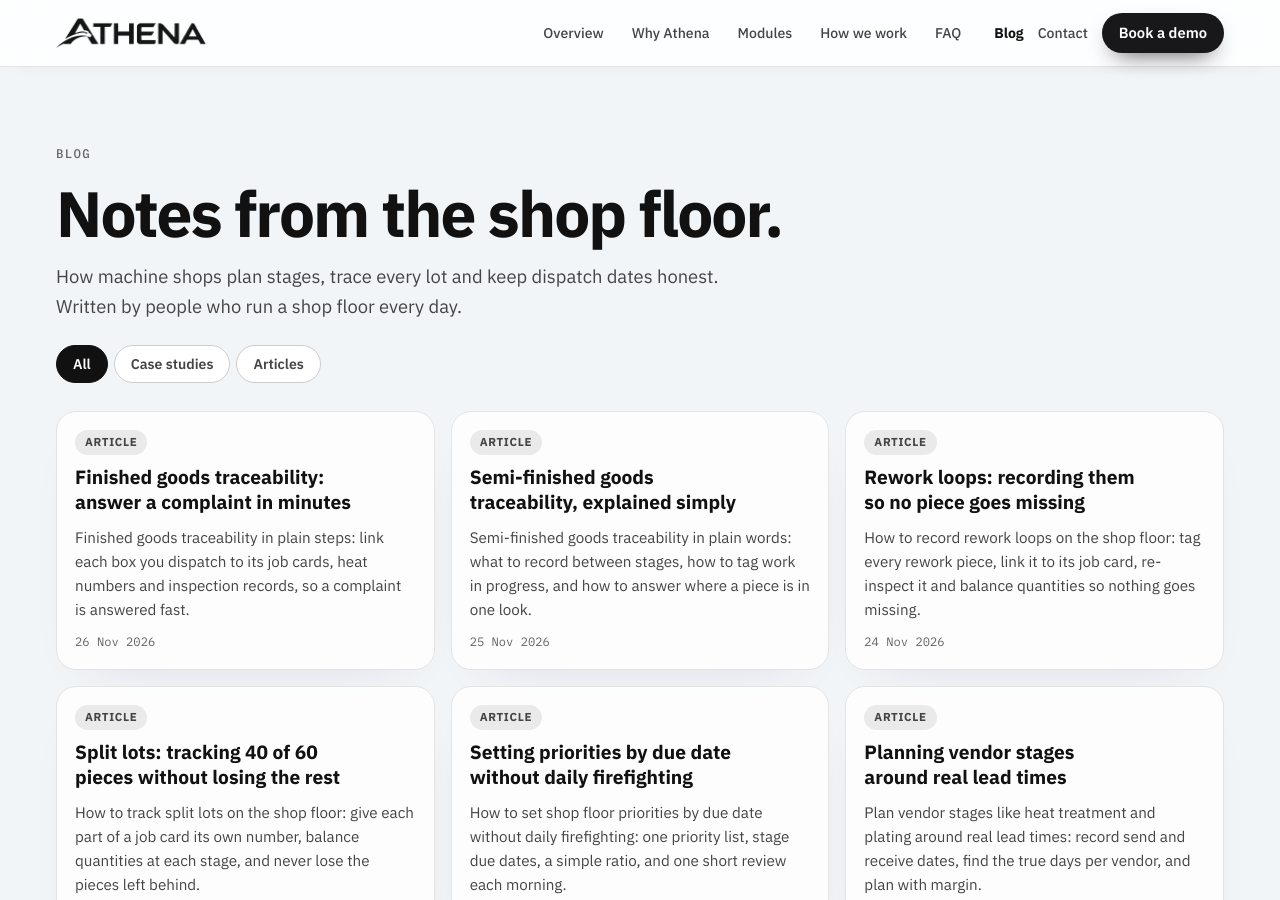
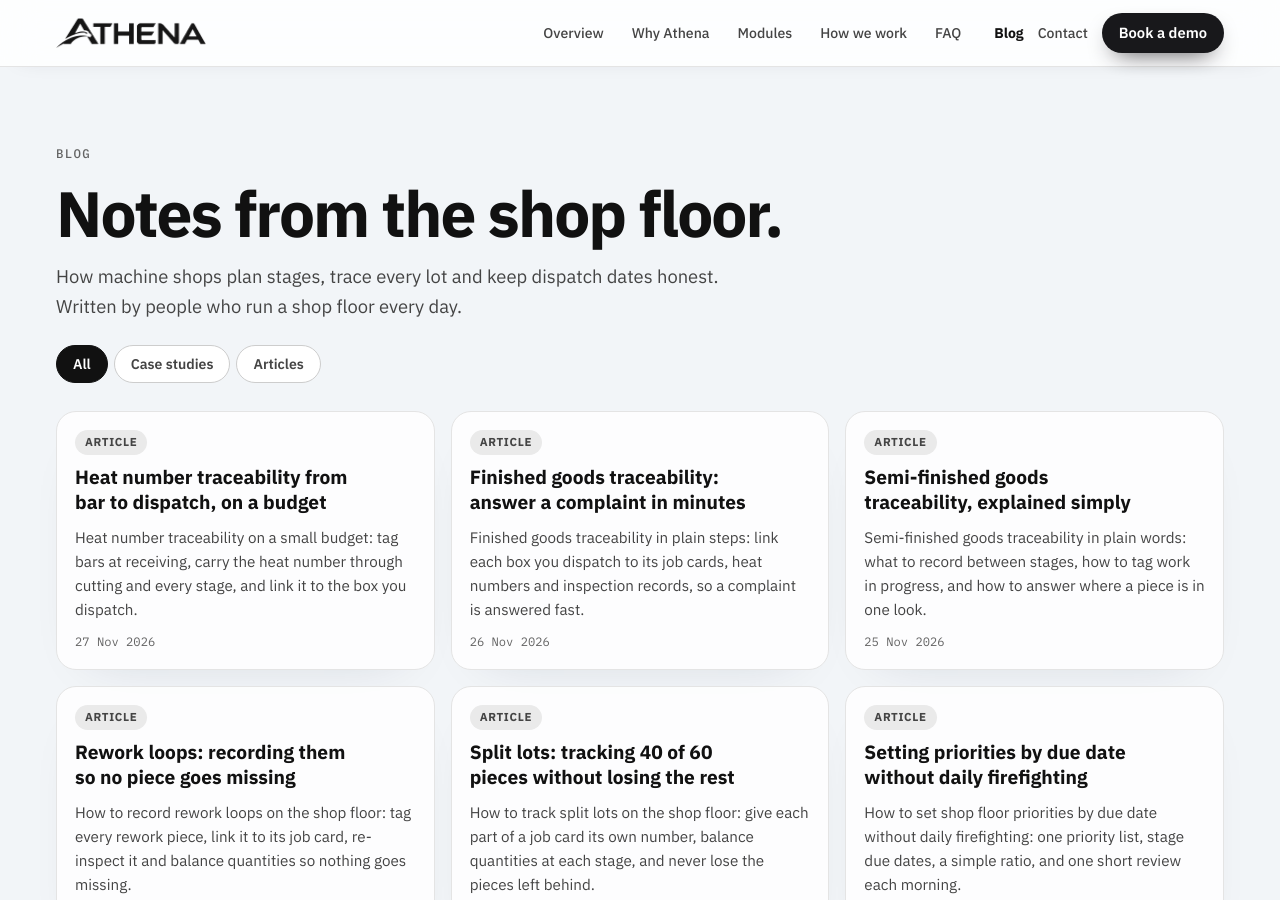
Before and after one commit to AthenaMES/athenames.github.io, a Jekyll site: the page built from blog/index.html, in a window 1280 px wide and 900 px high. Built offline with Jekyll 4.4.1, drawn with Linux system fonts in a browser that asks for light colours; part of the change alters nothing that is shown.

Commit message:
Publish 27 Nov article: Heat number traceability from bar to dispatch, on a budget
Co-Authored-By: Claude <noreply@anthropic.com>

```diff
--- a/_posts/2026-11-27-heat-number-traceability-bar-to-dispatch.md
+++ b/_posts/2026-11-27-heat-number-traceability-bar-to-dispatch.md
@@ -3,9 +3,8 @@ title: "Heat number traceability from bar to dispatch, on a budget"
 description: "Heat number traceability on a small budget: tag bars at receiving, carry the heat number through cutting and every stage, and link it to the box you dispatch."
 date: 2026-11-27
 author: Athena team
-published: false
+published: true
 hold: false
-auto_publish_on: 2026-11-27
 email_thread: "1a2159f7ba404a21"
 last_reply_id: "1a2159f7ba404a21"
 ---
```
